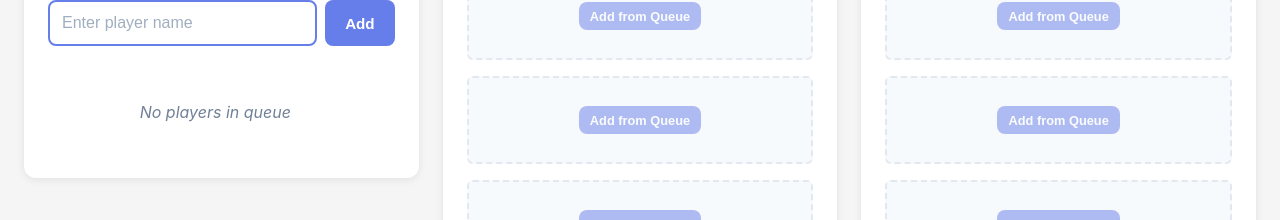
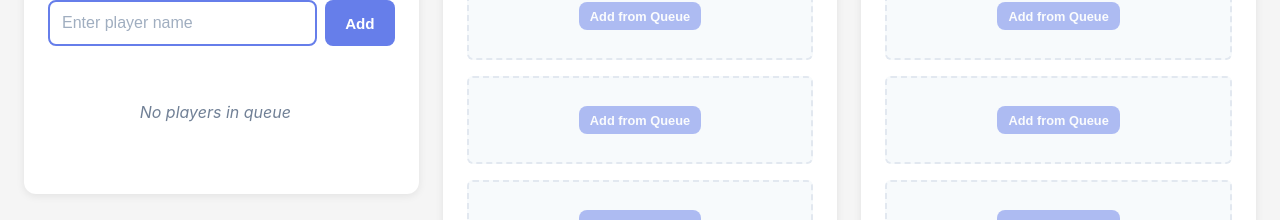
Before and after one commit to whereyoubinns/drop-in, a React (Vite) app: page / in a window 1280 px wide. Shown: the part 287-507 px from the top of the page. Built offline with nearby package versions, Linux system fonts and the light colour scheme.

Commit message:
fix padding above top drag space

```diff
--- a/src/App.css
+++ b/src/App.css
@@ -235,7 +235,12 @@
   flex: 1;
   overflow-y: auto;
   min-height: 0;
-  padding-right: 0.75rem;
+  padding: 0 0.75rem 1rem 0; /* Right for scrollbar, bottom for spacing */
+}
+
+/* Add top padding only when dragging */
+.player-list.is-dragging {
+  padding-top: 0.75rem; /* Small space for drop zone above first item */
 }
 
 /* Custom scrollbar styling */
--- a/src/components/QueuePanel.tsx
+++ b/src/components/QueuePanel.tsx
@@ -134,7 +134,7 @@ export const QueuePanel = ({ queue, court1Players, court2Players, onAddPlayer, o
       <AddPlayerForm onAddPlayer={onAddPlayer} />
 
       <div
-        className="player-list"
+        className={`player-list ${draggedPlayerId ? 'is-dragging' : ''}`}
         onDragLeave={(e) => {
           // Clear drag over state when leaving the list area
           if (!e.currentTarget.contains(e.relatedTarget as Node)) {
--- a/src/hooks/useCourtManager.ts
+++ b/src/hooks/useCourtManager.ts
@@ -383,19 +383,19 @@ export const useCourtManager = () => {
         return prev;
       }
 
-      // Remove the dragged player
-      const [draggedPlayer] = queue.splice(draggedIndex, 1);
-
       // Calculate the correct insertion index after removal
       // If we're moving down the list (draggedIndex < targetIndex), indices have shifted
       const insertIndex = draggedIndex < targetIndex ? targetIndex - 1 : targetIndex;
 
       // Check if the item would end up in the same position
-      if (draggedIndex === insertIndex) {
-        // Put it back and don't reorder
-        queue.splice(draggedIndex, 0, draggedPlayer);
+      // But only if they're adjacent (moving by 1 position to where the item currently is)
+      if (draggedIndex === insertIndex || Math.abs(draggedIndex - targetIndex) === 1) {
+        // This is an adjacent swap or same position - don't reorder
         return prev;
       }
+
+      // Remove the dragged player
+      const [draggedPlayer] = queue.splice(draggedIndex, 1);
 
       // Insert at the calculated position
       queue.splice(insertIndex, 0, draggedPlayer);
```
